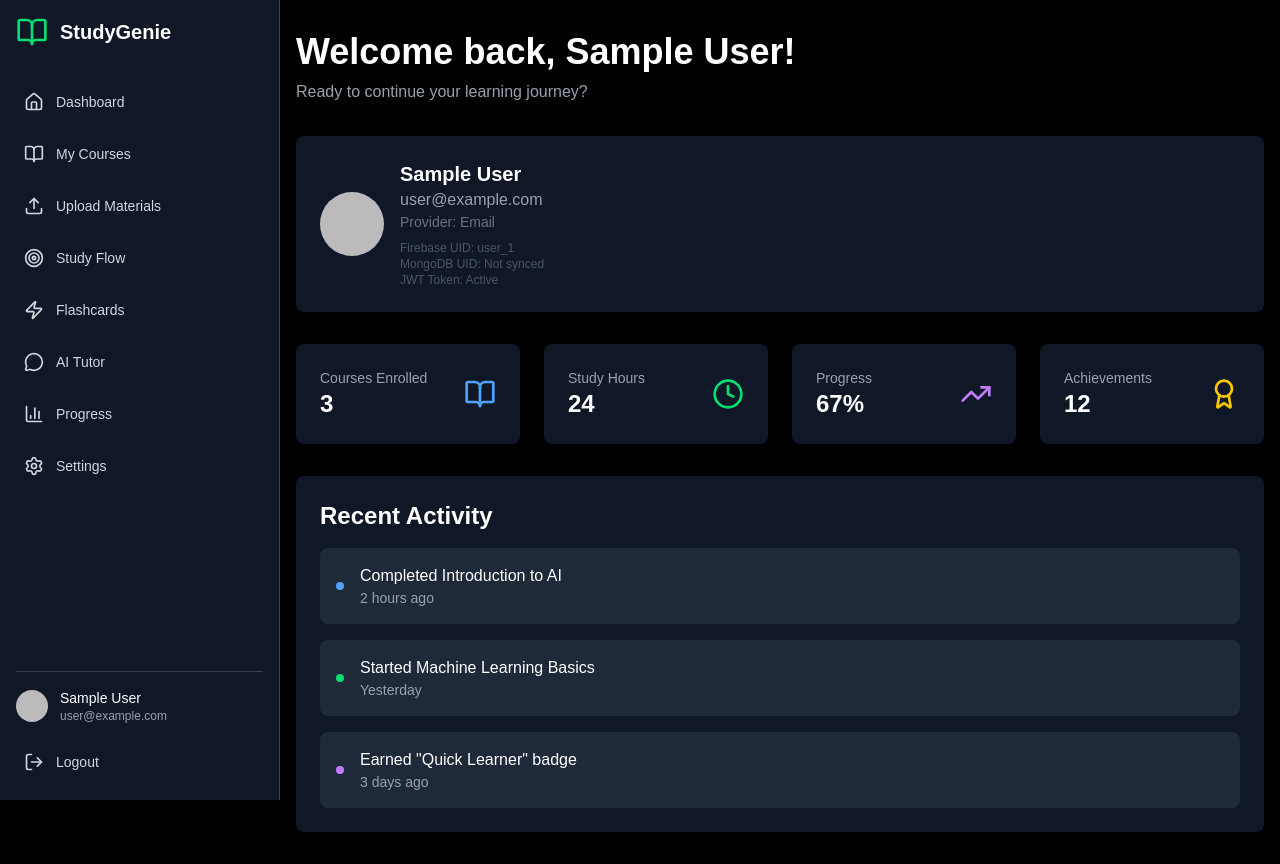
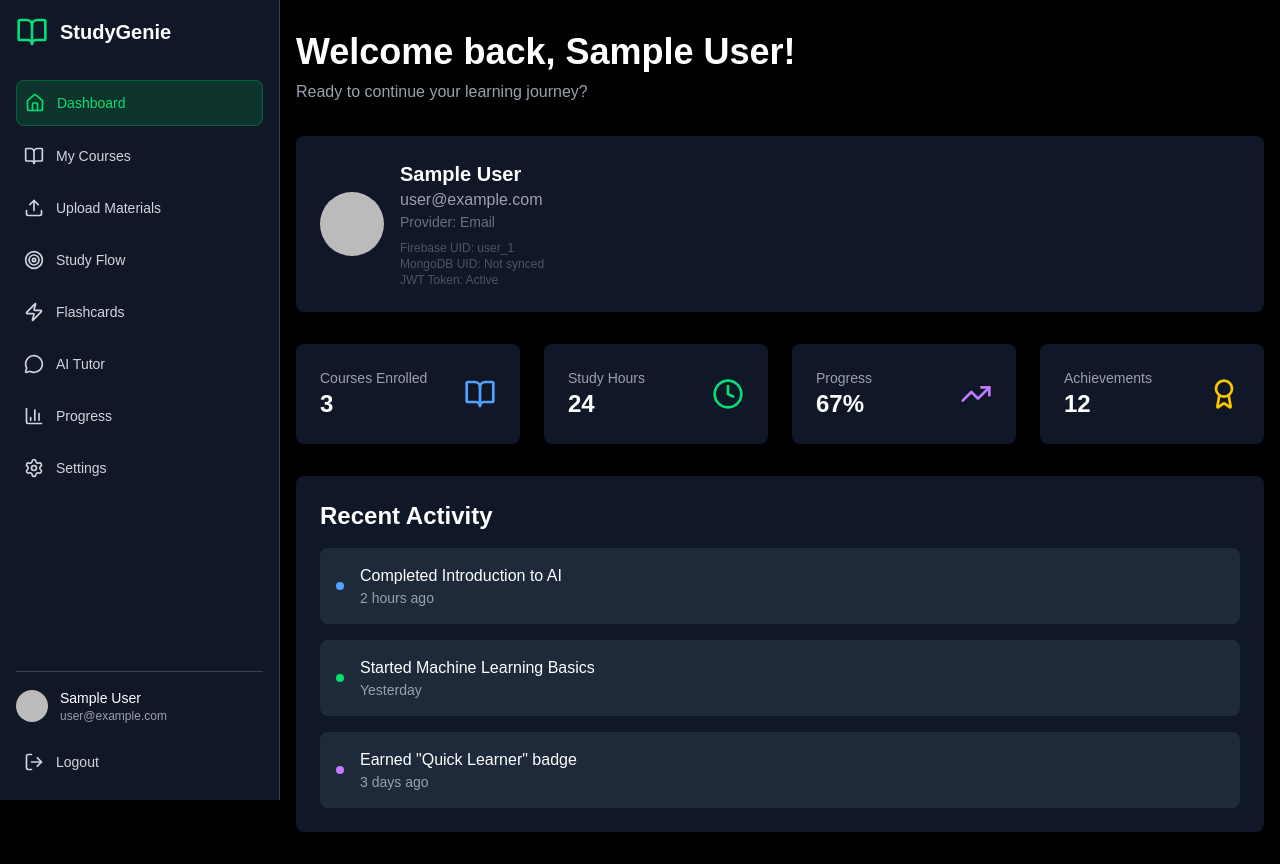
Before and after one commit to Adityadab10/SunHacks2025, a React (Vite) app in the folder frontend/: page /dashboard in a window 1280 px wide. Built offline with nearby package versions, Linux system fonts and the light colour scheme; no server answers; sample sign-in values are in the browser's storage.

Commit message:
route fix

```diff
--- a/frontend/src/App.jsx
+++ b/frontend/src/App.jsx
@@ -26,7 +26,7 @@ const AppContent = () => {
       {!firebaseUid && <Navbar />}
       <Routes>
         {firebaseUid ? (
-          // User is logged in - show dashboard and upload
+          // User is logged in - only show dashboard
           <>
             <Route path="/dashboard" element={<Dashboard />} />
             <Route path="/upload" element={<Upload />} />
--- a/frontend/src/components/Sidebar.jsx
+++ b/frontend/src/components/Sidebar.jsx
@@ -1,7 +1,7 @@
 import React, { useState, createContext, useContext } from "react";
 import { AnimatePresence, motion } from "framer-motion";
 import { Menu, X, Home, BookOpen, BarChart3, Settings, LogOut, User, Upload, Target, Zap, MessageCircle, Globe } from "lucide-react";
-import { Link, useNavigate } from "react-router-dom";
+import { Link, useNavigate, useLocation } from "react-router-dom";
 import { useUser } from '../context/UserContext';
 import { auth } from '../../firebase.config';
 
@@ -125,14 +125,19 @@ export const MobileSidebar = ({ className, children, ...props }) => {
 
 export const SidebarLink = ({ link, className, onClick, ...props }) => {
   const { open, animate, setOpen } = useSidebar();
+  const navigate = useNavigate();
+  const location = useLocation();
 
   const handleClick = (e) => {
+    e.preventDefault();
+
     if (onClick) {
-      e.preventDefault();
       onClick();
     } else if (link.onClick) {
-      e.preventDefault();
       link.onClick();
+    } else if (link.href && link.href !== "#") {
+      // Navigate to the link if it's not a special action
+      navigate(link.href);
     }
 
     // For mobile, close the sidebar after clicking a link
@@ -141,14 +146,22 @@ export const SidebarLink = ({ link, className, onClick, ...props }) => {
     }
   };
 
+  // Check if this link is currently active
+  const isActive = location.pathname === link.href;
+
   return (
-    <a
-      href={link.href || "#"}
+    <div
       onClick={handleClick}
-      className={`flex items-center justify-start gap-3 group/sidebar py-3 px-2 rounded-lg hover:bg-gray-800 transition-all duration-200 cursor-pointer relative ${className || ''}`}
+      className={`flex items-center justify-start gap-3 group/sidebar py-3 px-2 rounded-lg transition-all duration-200 cursor-pointer relative ${
+        isActive
+          ? 'bg-green-600/20 border border-green-500/30 text-green-400'
+          : 'hover:bg-gray-800 text-gray-300'
+      } ${className || ''}`}
       {...props}
     >
-      <div className="flex-shrink-0 relative z-10 text-gray-300 group-hover/sidebar:text-green-400 transition-colors">
+      <div className={`flex-shrink-0 relative z-10 transition-colors ${
+        isActive ? 'text-green-400' : 'text-gray-300 group-hover/sidebar:text-green-400'
+      }`}>
         {link.icon}
       </div>
 
@@ -161,7 +174,9 @@ export const SidebarLink = ({ link, className, onClick, ...props }) => {
           duration: 0.2,
           ease: "easeInOut",
         }}
-        className="text-gray-300 text-sm group-hover/sidebar:text-white group-hover/sidebar:translate-x-1 transition-all duration-200 whitespace-pre inline-block !p-0 !m-0 relative z-10"
+        className={`text-sm transition-all duration-200 whitespace-pre inline-block !p-0 !m-0 relative z-10 ${
+          isActive ? 'text-green-400' : 'text-gray-300 group-hover/sidebar:text-white group-hover/sidebar:translate-x-1'
+        }`}
       >
         {link.label}
       </motion.span>
@@ -172,7 +187,7 @@ export const SidebarLink = ({ link, className, onClick, ...props }) => {
           {link.label}
         </div>
       )}
-    </a>
+    </div>
   );
 };
 
--- a/frontend/src/pages/Upload.jsx
+++ b/frontend/src/pages/Upload.jsx
@@ -1,6 +1,7 @@
 import React, { useRef, useState } from "react";
 import { motion } from "framer-motion";
 import { useDropzone } from "react-dropzone";
+import MainSidebar from '../components/Sidebar';
 
 const mainVariant = {
   initial: {
@@ -202,7 +203,12 @@ const FileUploadDemo = () => {
 
 const Upload = () => {
   return (
-    <div className="min-h-screen bg-black text-white">
+    <div className="min-h-screen bg-black text-white flex">
+      {/* Sidebar */}
+      <MainSidebar />
+
+      {/* Main Content */}
+      <div className="flex-1 overflow-auto">
         <div className="max-w-7xl mx-auto px-4 py-8">
           {/* Header Section */}
           <div className="mb-8">
@@ -246,6 +252,7 @@ const Upload = () => {
           </div>
         </div>
       </div>
+    </div>
   );
 };
 
```
Lines whose indentation alone changed are shown as unchanged.
